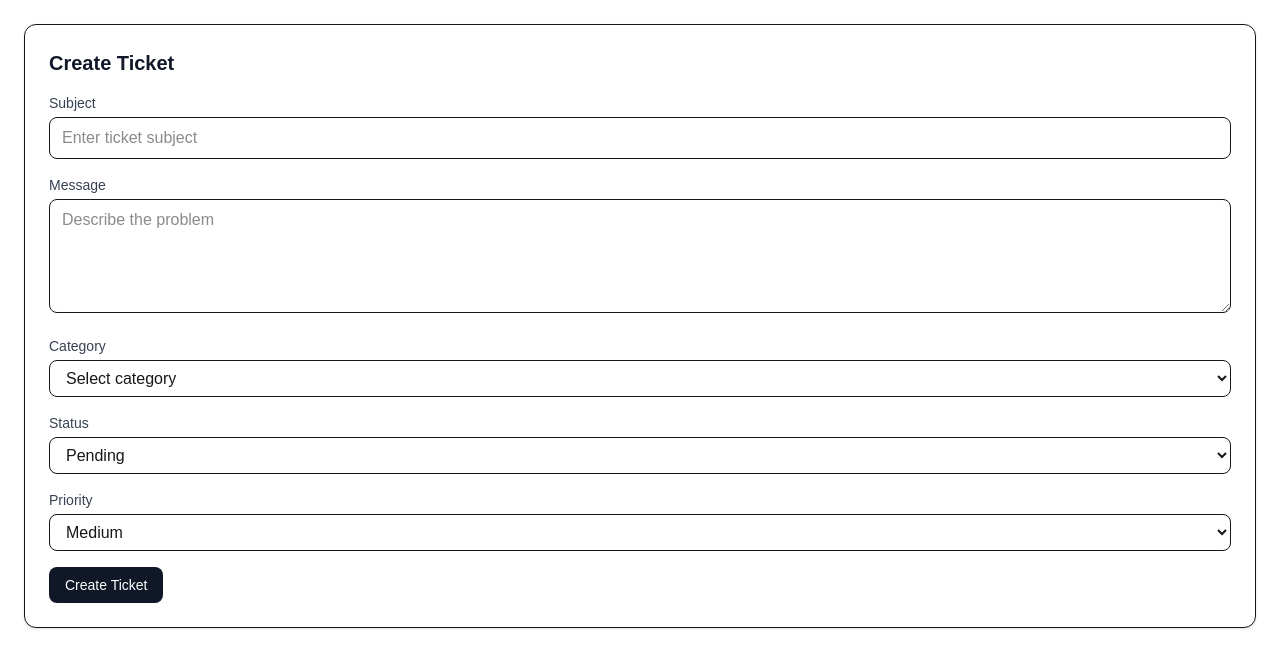
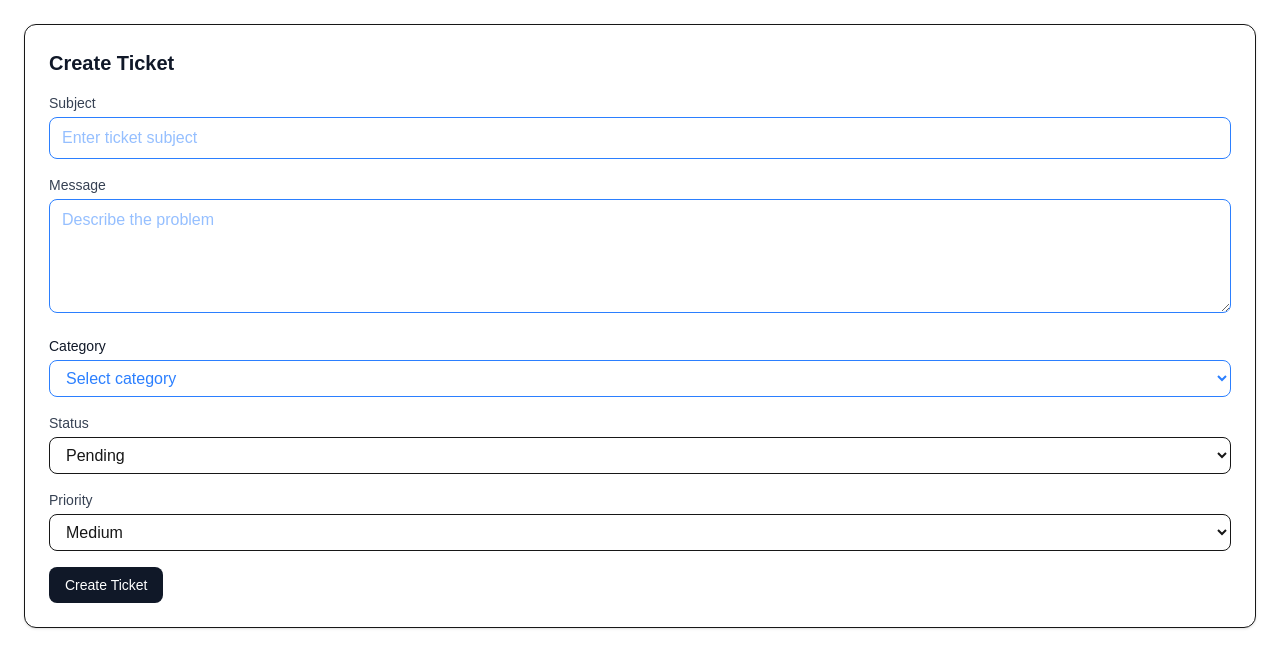
Before and after one commit to harshithkumarT/multi-agent-operations, a Next.js app in the folder frontend/: page /tickets/new in a window 1280 px wide. Shown: the top 668 px of the page. Built offline with nearby package versions, Linux system fonts and the light colour scheme; no server answers.

Commit message:
change the font color in createticketform

```diff
--- a/frontend/app/components/CreateTicketForm.tsx
+++ b/frontend/app/components/CreateTicketForm.tsx
@@ -79,7 +79,7 @@ export default function CreateTicketForm() {
           value={subject}
 
           onChange={(e) => setSubject(e.target.value)}
-          className="mt-1 w-full rounded-lg text-black-600 border px-3 py-2"
+          className="mt-1 w-full rounded-lg text-blue-500 border px-3 py-2"
           placeholder="Enter ticket subject"
         />
       </div>
@@ -93,7 +93,7 @@ export default function CreateTicketForm() {
         <textarea
           value={message}
           onChange={(e) => setMessage(e.target.value)}
-          className="mt-1 w-full rounded-lg border px-3 py-2 text-black-600"
+          className="mt-1 w-full rounded-lg border px-3 py-2 text-blue-500"
           placeholder="Describe the problem"
           rows={4}
         />
@@ -101,22 +101,22 @@ export default function CreateTicketForm() {
 
       {/* Category */}
       <div>
-        <label className="block text-sm font-medium text-gray-700">
+        <label className="block text-sm font-medium text-gray-900">
           Category
         </label>
 
         <select
           value={category}
           onChange={(e) => setCategory(e.target.value)}
-          className="mt-1 text-black-600 w-full rounded-lg border px-3 py-2"
+          className="mt-1 text-blue-500 w-full rounded-lg border px-3 py-2"
         >
-          <option value="" disabled className="text-black-500">
+          <option value="" disabled className="text-blue-500">
             Select category
           </option>
 
-          <option value="Billing" className="text-black-500">Billing</option>
-          <option value="Support" className="text-black-500">Support</option>
-          <option value="Order" className="text-black-500">Order</option>
+          <option value="Billing" className="text-blue-500">Billing</option>
+          <option value="Support" className="text-blue-500">Support</option>
+          <option value="Order" className="text-blue-500">Order</option>
         </select>
       </div>
 
@@ -131,9 +131,9 @@ export default function CreateTicketForm() {
           onChange={(e) => setStatus(e.target.value)}
           className="mt-1 w-full rounded-lg border px-3 py-2"
         >
-          <option value="Pending" className="text-black-500">Pending</option>
-          <option value="Resolved" className="text-black-500">Resolved</option>
-          <option value="Escalated" className="text-black-500">Escalated</option>
+          <option value="Pending" className="text-blue-500">Pending</option>
+          <option value="Resolved" className="text-blue-500">Resolved</option>
+          <option value="Escalated" className="text-blue-500">Escalated</option>
         </select>
       </div>
 
@@ -148,9 +148,9 @@ export default function CreateTicketForm() {
           onChange={(e) => setPriority(e.target.value)}
           className="mt-1 w-full rounded-lg border px-3 py-2"
         >
-          <option value="Low" className="text-black-500">Low</option>
-          <option value="Medium" className="text-black-500">Medium</option>
-          <option value="High" className="text-black-500">High</option>
+          <option value="Low" className="text-blue-500">Low</option>
+          <option value="Medium" className="text-blue-500">Medium</option>
+          <option value="High" className="text-blue-500">High</option>
         </select>
       </div>
 
```
